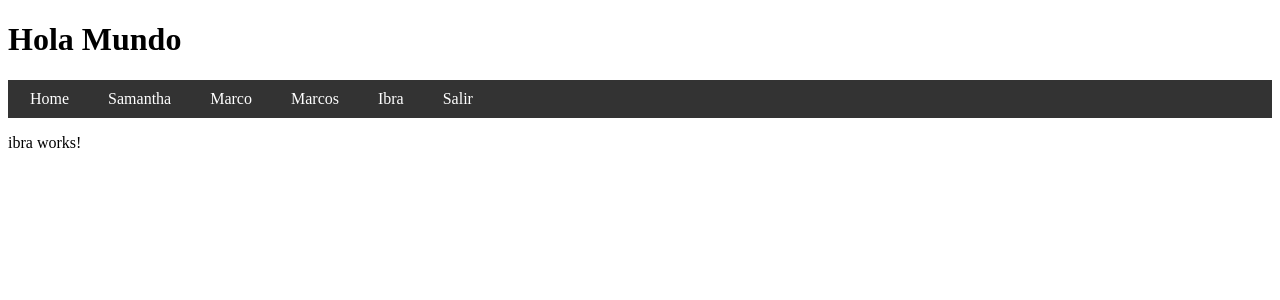
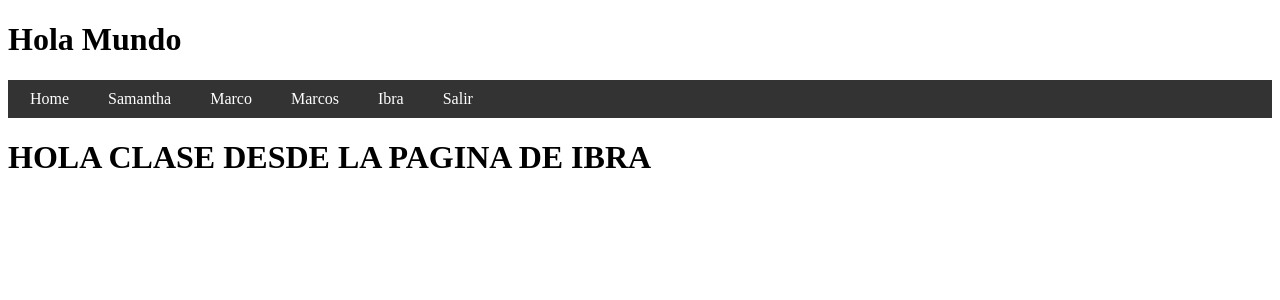
Before and after one commit to brahimsaleh/apuntes-2025, an Angular app: page /ibra in a window 1280 px wide. Shown: the top 300 px of the page. Built offline with nearby package versions, Linux system fonts and the light colour scheme.

Commit message:
commit en el repo de ibra

```diff
--- a/src/app/pages/ibra/ibra.component.html
+++ b/src/app/pages/ibra/ibra.component.html
@@ -1 +1,2 @@
-<p>ibra works!</p>
+
+<h1>HOLA CLASE DESDE LA PAGINA DE IBRA</h1>
```
